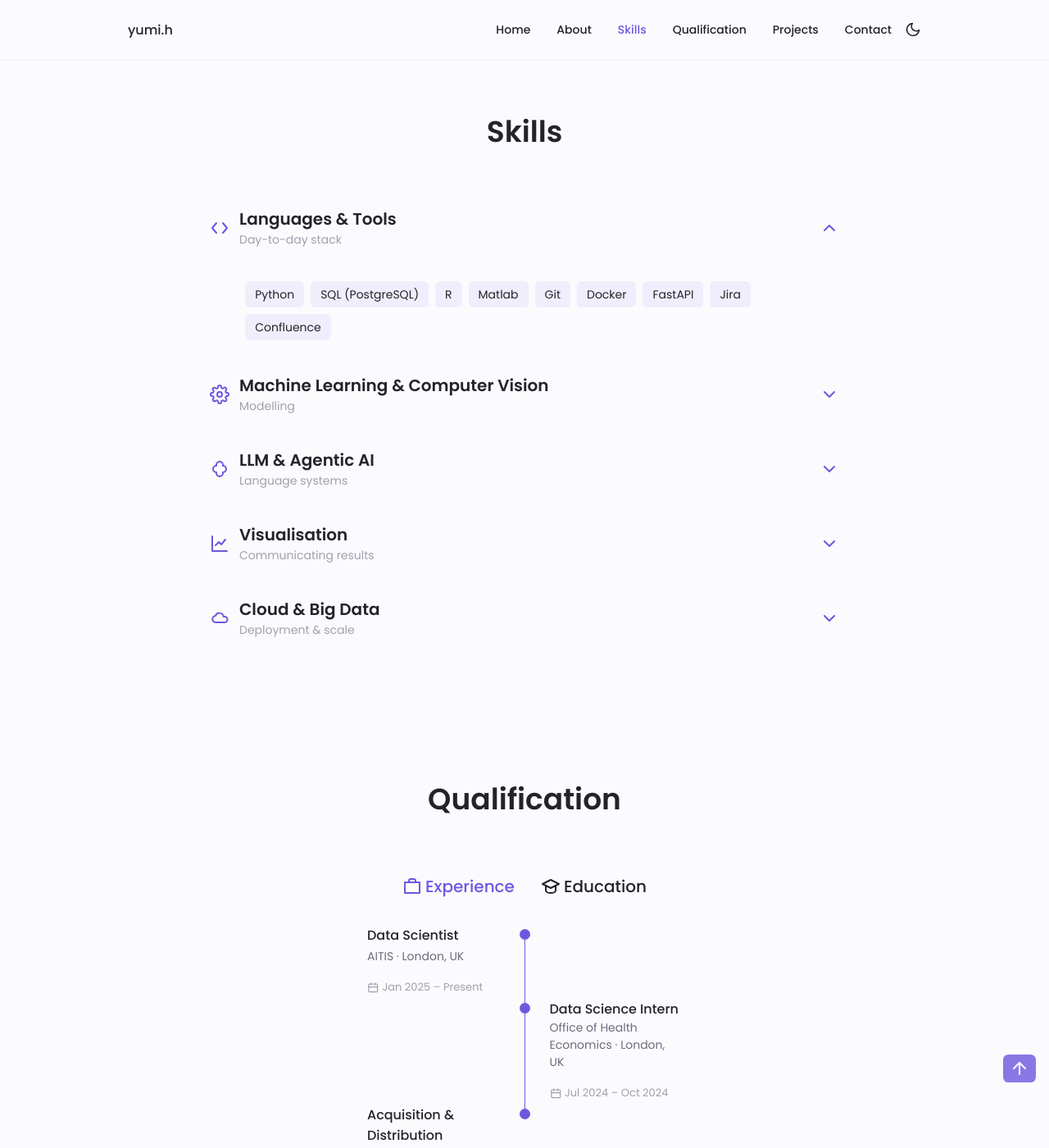
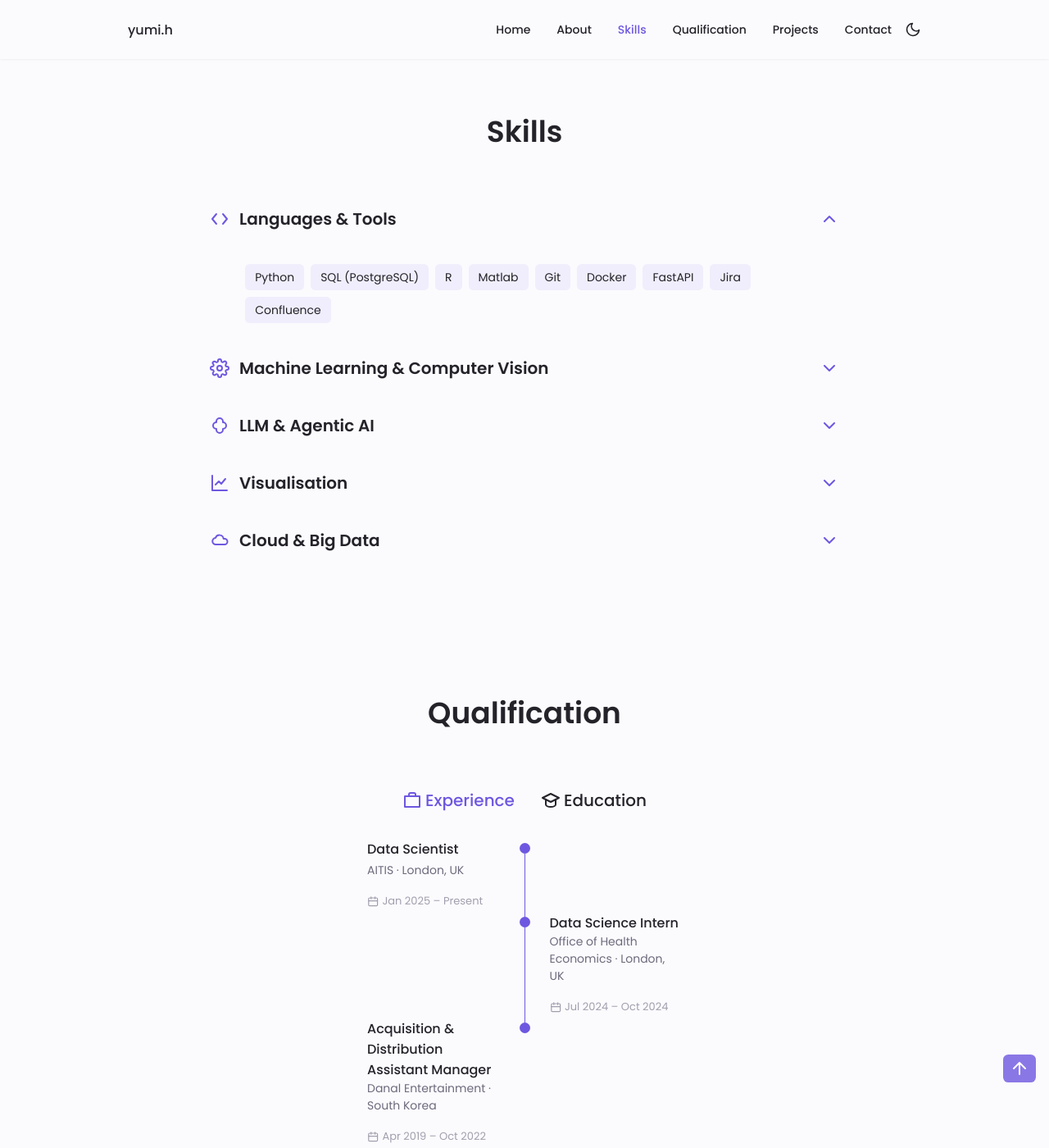
Before and after one commit to yumi-h-1/yumi-h-1.github.io, a Jekyll site: the page built from index.html, in a window 1280 px wide and 1400 px high, scrolled down 1265 px. Shown: the whole window at 82% size. Built offline with Jekyll 4.4.1, drawn with Linux system fonts in a browser that asks for light colours.

Commit message:
Remove per-skill subtitles
Drop the caption under each skills accordion heading ("Day-to-day
stack", "Modelling", "Language systems", "Communicating results",
"Deployment & scale") and its CSS rule.

The wrapper div existed only to stack the title above the subtitle, so
unwrap it and let the h3 be a flex item directly.

Co-Authored-By: Claude Opus 5 <noreply@anthropic.com>

```diff
--- a/assets/css/styles.css
+++ b/assets/css/styles.css
@@ -336,10 +336,6 @@ img { max-width: 100%; height: auto; }
   font-size: var(--h3-font-size);
   color: var(--title-color);
 }
-.skills__subtitle {
-  font-size: var(--small-font-size);
-  color: var(--text-color-light);
-}
 .skills__arrow { margin-left: auto; transition: 0.4s; }
 
 .skills__list {
--- a/index.html
+++ b/index.html
@@ -98,10 +98,7 @@ layout: default
       <div class="skills__content skills__open">
         <button class="skills__header" aria-expanded="true">
           <svg class="skills__icon" viewBox="0 0 24 24" fill="none" stroke="currentColor" stroke-width="2" stroke-linecap="round" stroke-linejoin="round"><path d="M8 6 3 12l5 6M16 6l5 6-5 6"/></svg>
-          <div>
-            <h3 class="skills__title">Languages &amp; Tools</h3>
-            <span class="skills__subtitle">Day-to-day stack</span>
-          </div>
+          <h3 class="skills__title">Languages &amp; Tools</h3>
           <svg class="skills__arrow" viewBox="0 0 24 24" fill="none" stroke="currentColor" stroke-width="2" stroke-linecap="round" stroke-linejoin="round"><path d="m6 9 6 6 6-6"/></svg>
         </button>
         <div class="skills__list">
@@ -120,10 +117,7 @@ layout: default
       <div class="skills__content skills__close">
         <button class="skills__header" aria-expanded="false">
           <svg class="skills__icon" viewBox="0 0 24 24" fill="none" stroke="currentColor" stroke-width="2" stroke-linecap="round" stroke-linejoin="round"><circle cx="12" cy="12" r="3"/><path d="M19.4 15a1.65 1.65 0 0 0 .33 1.82l.06.06a2 2 0 1 1-2.83 2.83l-.06-.06a1.65 1.65 0 0 0-1.82-.33 1.65 1.65 0 0 0-1 1.51V21a2 2 0 0 1-4 0v-.09A1.65 1.65 0 0 0 9 19.4a1.65 1.65 0 0 0-1.82.33l-.06.06a2 2 0 1 1-2.83-2.83l.06-.06a1.65 1.65 0 0 0 .33-1.82 1.65 1.65 0 0 0-1.51-1H3a2 2 0 0 1 0-4h.09A1.65 1.65 0 0 0 4.6 9a1.65 1.65 0 0 0-.33-1.82l-.06-.06a2 2 0 1 1 2.83-2.83l.06.06a1.65 1.65 0 0 0 1.82.33H9a1.65 1.65 0 0 0 1-1.51V3a2 2 0 0 1 4 0v.09a1.65 1.65 0 0 0 1 1.51 1.65 1.65 0 0 0 1.82-.33l.06-.06a2 2 0 1 1 2.83 2.83l-.06.06a1.65 1.65 0 0 0-.33 1.82V9a1.65 1.65 0 0 0 1.51 1H21a2 2 0 0 1 0 4h-.09a1.65 1.65 0 0 0-1.51 1z"/></svg>
-          <div>
-            <h3 class="skills__title">Machine Learning &amp; Computer Vision</h3>
-            <span class="skills__subtitle">Modelling</span>
-          </div>
+          <h3 class="skills__title">Machine Learning &amp; Computer Vision</h3>
           <svg class="skills__arrow" viewBox="0 0 24 24" fill="none" stroke="currentColor" stroke-width="2" stroke-linecap="round" stroke-linejoin="round"><path d="m6 9 6 6 6-6"/></svg>
         </button>
         <div class="skills__list">
@@ -139,10 +133,7 @@ layout: default
       <div class="skills__content skills__close">
         <button class="skills__header" aria-expanded="false">
           <svg class="skills__icon" viewBox="0 0 24 24" fill="none" stroke="currentColor" stroke-width="2" stroke-linecap="round" stroke-linejoin="round"><path d="M12 3a4 4 0 0 1 4 4v1a4 4 0 0 1 0 8v1a4 4 0 0 1-8 0v-1a4 4 0 0 1 0-8V7a4 4 0 0 1 4-4z"/></svg>
-          <div>
-            <h3 class="skills__title">LLM &amp; Agentic AI</h3>
-            <span class="skills__subtitle">Language systems</span>
-          </div>
+          <h3 class="skills__title">LLM &amp; Agentic AI</h3>
           <svg class="skills__arrow" viewBox="0 0 24 24" fill="none" stroke="currentColor" stroke-width="2" stroke-linecap="round" stroke-linejoin="round"><path d="m6 9 6 6 6-6"/></svg>
         </button>
         <div class="skills__list">
@@ -156,10 +147,7 @@ layout: default
       <div class="skills__content skills__close">
         <button class="skills__header" aria-expanded="false">
           <svg class="skills__icon" viewBox="0 0 24 24" fill="none" stroke="currentColor" stroke-width="2" stroke-linecap="round" stroke-linejoin="round"><path d="M3 3v18h18"/><path d="m7 14 4-4 3 3 5-6"/></svg>
-          <div>
-            <h3 class="skills__title">Visualisation</h3>
-            <span class="skills__subtitle">Communicating results</span>
-          </div>
+          <h3 class="skills__title">Visualisation</h3>
           <svg class="skills__arrow" viewBox="0 0 24 24" fill="none" stroke="currentColor" stroke-width="2" stroke-linecap="round" stroke-linejoin="round"><path d="m6 9 6 6 6-6"/></svg>
         </button>
         <div class="skills__list">
@@ -174,10 +162,7 @@ layout: default
       <div class="skills__content skills__close">
         <button class="skills__header" aria-expanded="false">
           <svg class="skills__icon" viewBox="0 0 24 24" fill="none" stroke="currentColor" stroke-width="2" stroke-linecap="round" stroke-linejoin="round"><path d="M18 10h-1.3A5 5 0 0 0 7 9a4 4 0 0 0 .5 8H18a3.5 3.5 0 0 0 0-7z"/></svg>
-          <div>
-            <h3 class="skills__title">Cloud &amp; Big Data</h3>
-            <span class="skills__subtitle">Deployment &amp; scale</span>
-          </div>
+          <h3 class="skills__title">Cloud &amp; Big Data</h3>
           <svg class="skills__arrow" viewBox="0 0 24 24" fill="none" stroke="currentColor" stroke-width="2" stroke-linecap="round" stroke-linejoin="round"><path d="m6 9 6 6 6-6"/></svg>
         </button>
         <div class="skills__list">
```
